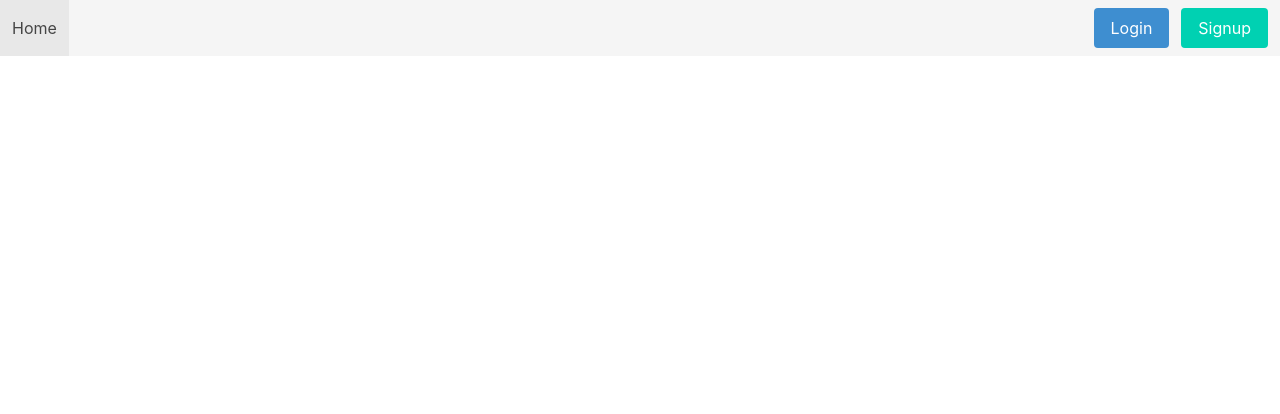
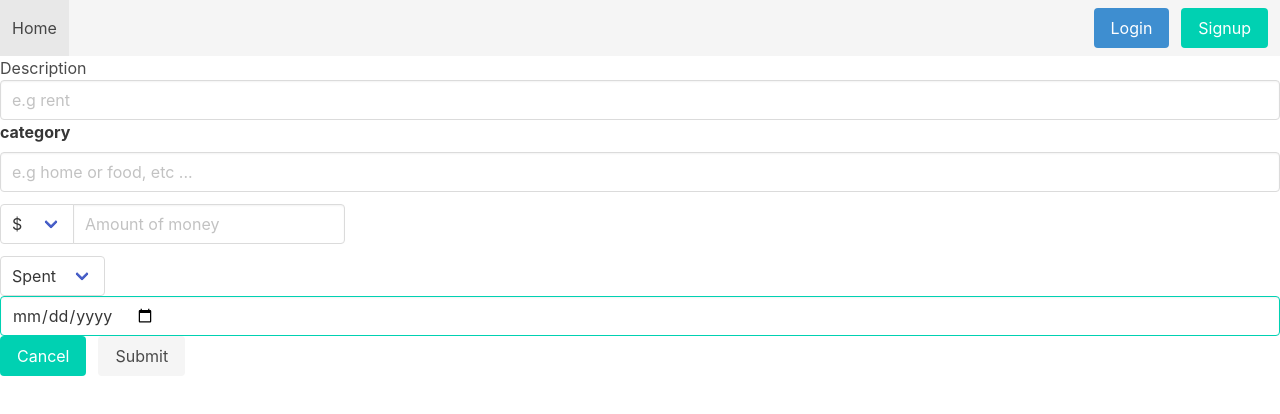
Before and after one commit to RudaF/project-flow, a React (Create React App) app: page /1/addtransaction in a window 1280 px wide. Shown: the top 414 px of the page. Built offline with nearby package versions, Linux system fonts and the light colour scheme.

Commit message:
Changed routes and fixed login and signin

```diff
--- a/src/App.js
+++ b/src/App.js
@@ -1,21 +1,63 @@
 import { BrowserRouter, Route, Switch } from "react-router-dom";
+import React, { Component } from "react";
 
 import Navbar from "./components/Navbar";
 import SignUpForm from "./components/SignUpForm";
 import LogInForm from "./components/LogInForm";
 import HomePage from "./components/HomePage";
-import Form from "./components/Form";
+import AddTransactionForm from "./components/AddTransactionForm";
 
-function App() {
-  return (
-    <BrowserRouter>
-      <Navbar />
-      <Route exact path="/" component={HomePage} />
-      <Route exact path="/login" component={LogInForm} />
-      <Route exact path="/signup" component={SignUpForm} />
-      <Route exact path="/form" component={Form} />
-    </BrowserRouter>
-  );
+class App extends Component {
+  state = {
+    isLogedIn: false,
+  };
+
+  handleLogIn = (isLogedIn) => {
+    this.setState({ isLogedIn: isLogedIn });
+  };
+
+  render() {
+    return (
+      <BrowserRouter>
+        {this.state.isLogedIn ? (
+          <Route path="/:id">
+            <Navbar isLogedIn={this.state.isLogedIn} />
+          </Route>
+        ) : (
+          <Route path="/" component={Navbar} />
+        )}
+        <Switch>
+          {this.state.isLogedIn ? (
+            <Route exact path="/:id" component={HomePage} />
+          ) : (
+            <Route exact path="/" component={HomePage} />
+          )}
+          <Route exact path="/login">
+            <LogInForm
+              handleLogIn={this.handleLogIn}
+              history={this.props.history}
+            />
+          </Route>
+          <Route exact path="/signup">
+            <SignUpForm
+              handleLogIn={this.handleLogIn}
+              history={this.props.history}
+            />
+          </Route>
+          <Route
+            exact
+            path="/:id/addtransaction"
+            component={AddTransactionForm}
+          />
+          <Route
+            exact
+            path="/:id/transactionlist"
+            component={AddTransactionForm}
+          />
+        </Switch>
+      </BrowserRouter>
+    );
+  }
 }
 
 export default App;
--- /dev/null
+++ b/src/components/AddTransactionForm.js
@@ -0,0 +1,123 @@
+import React, { Component } from "react";
+import axios from "axios";
+
+class AddTransactionForm extends Component {
+  state = {
+    description: "",
+    category: "",
+    value: "",
+    date: "",
+  };
+
+  handleChange(event) {
+    this.setState({ [event.currentTarget.name]: event.currentTarget.value });
+  }
+
+  handleCancelButton() {
+    this.props.history.push("/");
+  }
+
+  handleSubmit = async (event) => {
+    event.preventDefault();
+    try {
+      const userResponse = await axios.get(
+        `https://ironrest.herokuapp.com/flowFinanceWDFTSP/${this.props.match.params.id}`
+      );
+      //   const response = await axios.post(
+      //     `https://ironrest.herokuapp.com/flowFinanceWDFTSP/${this.props.match.params.id}`,
+      //     this.state
+      //   );
+
+      console.log(userResponse);
+    } catch (err) {
+      console.error(err);
+    }
+  };
+
+  render() {
+    return (
+      <form>
+        <div clasName="field">
+          <label clasName="label">Description</label>
+          <div className="control">
+            <input
+              onChange={this.handleChange}
+              className="input"
+              type="text"
+              placeholder="e.g rent"
+              name="description"
+              value={this.state.description}
+            />
+          </div>
+        </div>
+        <div className="field">
+          <label className="label">category</label>
+          <div className="control">
+            <input
+              onChange={this.handleChange}
+              className="input"
+              type="text"
+              placeholder="e.g home or food, etc ..."
+              name="category"
+              value={this.state.category}
+            />
+          </div>
+        </div>
+
+        <div className="field has-addons">
+          <p className="control">
+            <span className="select">
+              <select>
+                <option>$</option>
+                <option>R$</option>
+              </select>
+            </span>
+          </p>
+          <p className="control">
+            <input
+              onChange={this.handleChange}
+              className="input"
+              type="text"
+              placeholder="Amount of money"
+              name="value"
+              value={this.state.value}
+            />
+          </p>
+        </div>
+
+        <div className="control">
+          <div className="select">
+            <select onChange={this.handleChange}>
+              <option>Spent</option>
+              <option>Recipe</option>
+            </select>
+          </div>
+        </div>
+        <div>
+          <input
+            onChange={this.handleChange}
+            className="input is-primary"
+            type="date"
+            name="date"
+            value={this.state.date}
+          ></input>
+        </div>
+
+        <div className="field is-grouped">
+          <p className="control">
+            <a onClick={this.handleCancelButton} className="button is-primary">
+              Cancel
+            </a>
+          </p>
+          <p className="control">
+            <a onClick={this.handleSubmit} className="button is-light">
+              Submit
+            </a>
+          </p>
+        </div>
+      </form>
+    );
+  }
+}
+
+export default AddTransactionForm;
--- a/src/components/Form.js
+++ /dev/null
@@ -1,94 +0,0 @@
-import React, { Component } from "react";
-import axios from "axios";
-
-class Form extends Component {
-    state = {
-        description: "",
-        category: "",
-        value: "",
-        date: "",
-
-    }
-
-    handleChange(event) {
-        this.setState({[event.currentTarget.name]: event.currentTarget.value,});
-    }
-
-    handleCancelButton() {
-        this.props.history.push("/");
-    }
-
-    handleSubmit = async (event) => {
-        event.preventDefault();
-
-
-        try {
-          const response = await axios.post(
-            `https://ironrest.herokuapp.com/flowFinanceWDFTSP/${this.props.match.params.id}`,
-            this.state
-          );
-
-          console.log(response);
-
-        } catch (err) {
-          console.error(err);
-        }
-      };
-
-
- render() {
-     return <form>
-
-        <div clasName="field">
-            <label clasName="label">Description</label>
-            <div className="control">
-                <input onChange={this.handleChange} className="input" type="text" placeholder="e.g rent" name="description" value={this.state.description} />
-            </div>
-        </div>
-        <div className="field">
-            <label className="label">category</label>
-            <div className="control">
-                <input onChange={this.handleChange} className="input" type="text" placeholder="e.g home or food, etc ..." name="category" value={this.state.category} />
-            </div>
-        </div>
-
-
-        <div className="field has-addons">
-            <p className="control">
-                <span className="select">
-                    <select>
-                        <option>$</option>
-                        <option>R$</option>
-                    </select>
-                </span>
-            </p>
-            <p className="control">
-                <input onChange={this.handleChange} className="input" type="text" placeholder="Amount of money" name="value" value={this.state.value} />
-            </p>
-        </div>
-
-        <div className="control">
-            <div className="select">
-                <select onChange={this.handleChange} >
-                    <option>Spent</option>
-                    <option>Recipe</option>
-                </select>
-            </div>
-        </div>
-        <div>
-            <input onChange={this.handleChange} className="input is-primary" type="date" name="date" value={this.state.date}></input>
-        </div>
-
-        <div className="field is-grouped">
-            <p className="control">
-                <a onClick={this.handleCancelButton} className="button is-primary">Cancel</a>
-            </p>
-            <p className="control">
-                <a onClick={this.handleSubmit} className="button is-light">Submit</a>
-            </p>
-        </div>
-     </form>
-    }
-}
-
-export default Form;
--- a/src/components/LogInForm.js
+++ b/src/components/LogInForm.js
@@ -25,11 +25,14 @@ class LogInForm extends Component {
         `https://ironrest.herokuapp.com/flowFinanceWDFTSP?email=${this.state.username}`
       );
 
-      console.log(responseUsername, responseEmail);
-      if (this.props.password === responseUsername.data.password) {
-        this.props.history.push(`/${responseUsername.data.id}/`);
-      } else if (this.props.password === responseEmail.data.password) {
+      console.log(this.props.history);
+      if (this.state.password === responseUsername.data[0].password) {
+        this.props.history.push(`/${responseUsername.data[0].id}/`);
+        this.state.handleLogIn(true);
+      } else if (this.state.password === responseEmail.data.password) {
+        console.log("oi e-mail");
         this.props.history.push(`/${responseEmail.data.id}/`);
+        this.state.handleLogIn(true);
       } else {
         window.alert("Wrong username or password!");
       }
@@ -40,7 +43,7 @@ class LogInForm extends Component {
 
   render() {
     return (
-      <div className="container columns is-mobile">
+      <div className="container columns is-mobile mt-6">
         <form className="column is-half is-offset-one-quarter">
           {/* Username */}
           <div className="field">
--- a/src/components/Navbar.js
+++ b/src/components/Navbar.js
@@ -1,7 +1,7 @@
 import React from "react";
 import { Link } from "react-router-dom";
 
-function Navbar() {
+function Navbar(props) {
   return (
     <nav className="navbar is-light">
       <div className="navbar-menu">
@@ -11,6 +11,9 @@ function Navbar() {
       </div>
       <div className="navbar-end">
         <div className="navbar-item">
+          {props.isLogedIn ? (
+            ""
+          ) : (
             <div className="field is-grouped">
               <p className="control">
                 <Link to="/login" className="bd-tw-button button is-info">
@@ -23,6 +26,7 @@ function Navbar() {
                 </Link>
               </p>
             </div>
+          )}
         </div>
       </div>
     </nav>
--- a/src/components/SignUpForm.js
+++ b/src/components/SignUpForm.js
@@ -29,12 +29,12 @@ class SignUpForm extends Component {
     const userId = "_" + Math.random().toString(36).substr(2, 9);
     this.setState({ id: userId });
     try {
+      console.log(this.state);
       const response = await axios.post(
         "https://ironrest.herokuapp.com/flowFinanceWDFTSP",
         this.state
       );
-
-      console.log(response);
+      this.props.handleLogIn(true);
       this.props.history.push(`/${this.state.id}`);
     } catch (err) {
       console.error(err);
@@ -43,7 +43,7 @@ class SignUpForm extends Component {
 
   render() {
     return (
-      <div className="container columns is-mobile">
+      <div className="container columns is-mobile mt-6">
         <form className="column is-half is-offset-one-quarter">
           {/* Name */}
           <div className="field">
@@ -142,7 +142,7 @@ class SignUpForm extends Component {
             <div className="control">
               <label className="checkbox">
                 <input
-                  onchange={this.handleChangeCheckbox}
+                  onChange={this.handleChangeCheckbox}
                   type="checkbox"
                   name="termsAgreement"
                 />{" "}
```
Also changed, not shown: src/components/HomePage.js (+5 -6 lines). Lines whose indentation alone changed are shown as unchanged.
